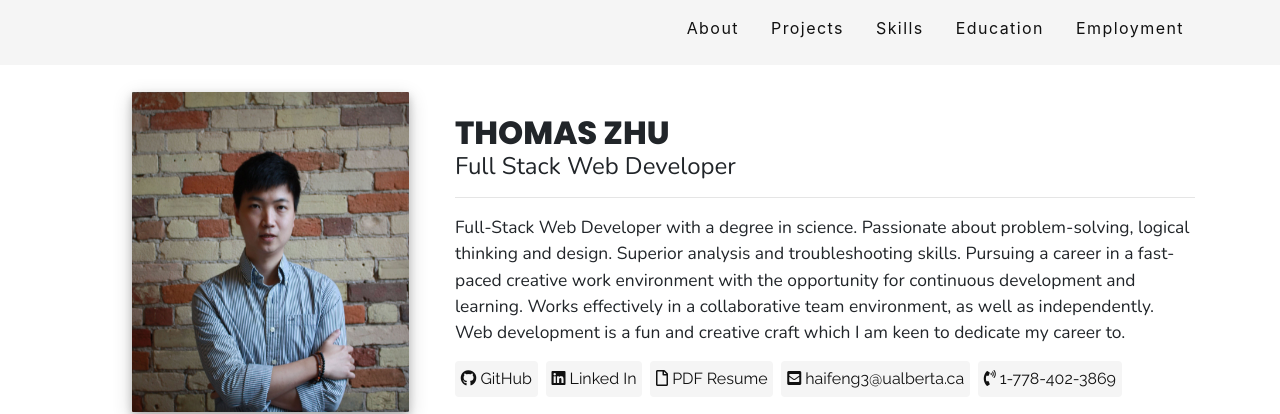
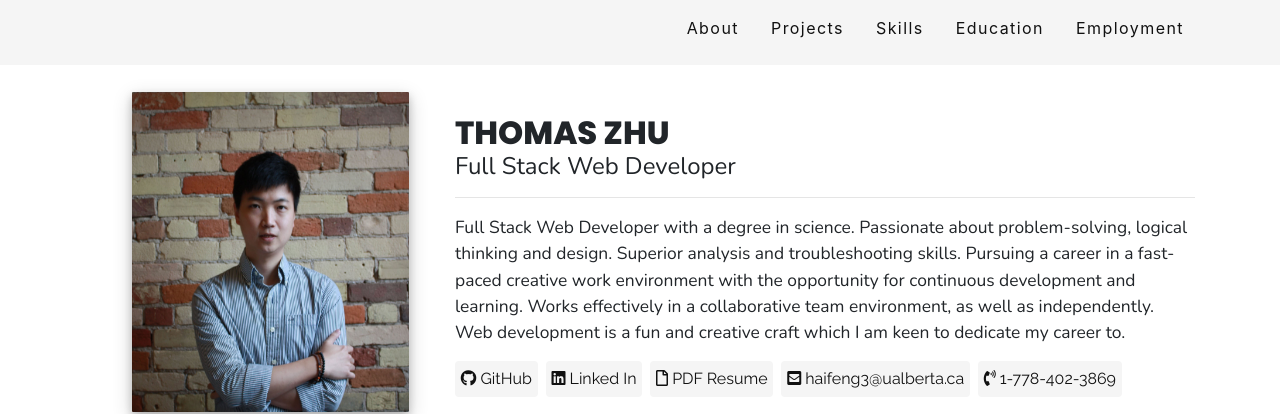
Before and after one commit to Thomassky28/Thomassky28.github.io, a Jekyll site: the page built from index.html, in a window 1280 px wide and 900 px high. Shown: the top 414 px of the window. Built offline with Jekyll 4.4.1, drawn with Linux system fonts in a browser that asks for light colours; nearby versions of some CDN libraries.

```diff
--- a/_includes/about.html
+++ b/_includes/about.html
@@ -9,7 +9,7 @@
           <h1>Thomas Zhu</h1>
           <h2>Full Stack Web Developer</h2>
           <hr class='red-line'>
-          <p>Full-Stack Web Developer with a degree in science. Passionate about problem-solving, logical thinking and design. Superior analysis and troubleshooting skills.  Pursuing a career in a fast-paced creative work environment with the opportunity for continuous development and learning. Works effectively in a collaborative team environment, as well as independently. Web development is a fun and creative craft which I am keen to dedicate my career to.</p>
+          <p>Full Stack Web Developer with a degree in science. Passionate about problem-solving, logical thinking and design. Superior analysis and troubleshooting skills.  Pursuing a career in a fast-paced creative work environment with the opportunity for continuous development and learning. Works effectively in a collaborative team environment, as well as independently. Web development is a fun and creative craft which I am keen to dedicate my career to.</p>
         </section class='bio'>
         <section class='contact d-flex flex-wrap justify-content-left'>
 
```
